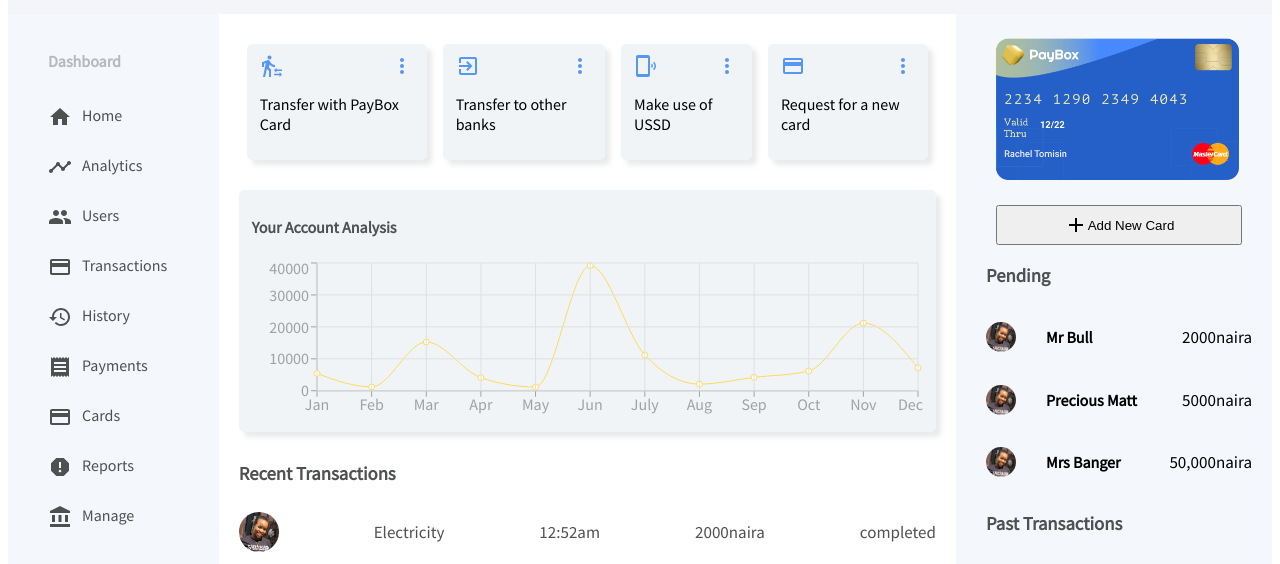
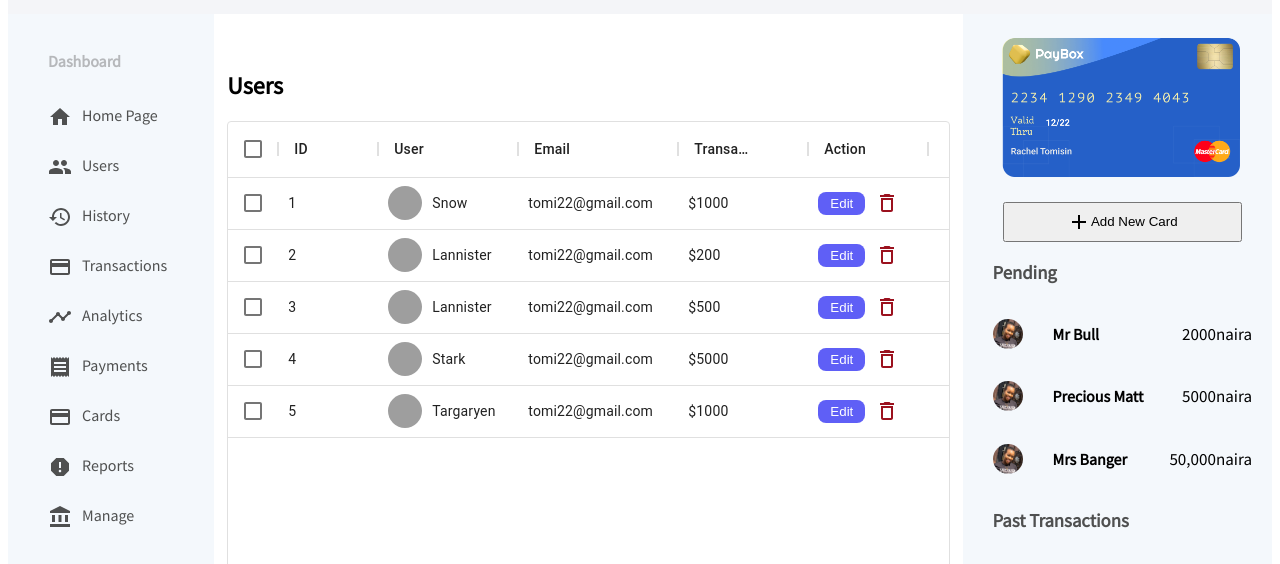
Before and after one commit to Racheal-spec/PayBox-Dashboard, a React (Create React App) app: page /users in a window 1280 px wide. Shown: the part 236-800 px from the top of the page. Built offline with nearby package versions, Linux system fonts and the light colour scheme; grey boxes are pictures that could not be loaded.

Commit message:
Created users page

```diff
--- a/package.json
+++ b/package.json
@@ -4,6 +4,7 @@
   "private": true,
   "dependencies": {
     "@material-ui/core": "^4.12.3",
+    "@material-ui/data-grid": "^4.0.0-alpha.35",
     "@material-ui/icons": "^4.11.2",
     "@testing-library/jest-dom": "^5.11.4",
     "@testing-library/react": "^11.1.0",
--- a/src/App.js
+++ b/src/App.js
@@ -1,10 +1,10 @@
-
 import {BrowserRouter as Router, Switch, Route} from 'react-router-dom';
 import Header from "./Components/Header/Header";
 import Sidebar from "./Components/Sidebar/Sidebar";
 import Home from './Pages/Home/Home';
 import './App.scss';
 import Rightbar from './Components/Rightbar/Rightbar';
+import Users from './Pages/Users/Users';
 
 
 function App() {
@@ -13,13 +13,16 @@
       <Router>
      <Header />
      <div className="container">
-      <Sidebar />
-    <div className="main">
-    <Home />
-    </div>
-
-    <Rightbar />
-
+     <Sidebar />
+      <Switch>
+     <Route exact path="/">
+       <Home />
+     </Route>
+       <Route path="/users">
+         <Users />
+       </Route>
+     </Switch>
+     <Rightbar />
      </div>
      </Router>
     </div>
--- a/src/App.scss
+++ b/src/App.scss
@@ -3,9 +3,6 @@
 body{
     font-family: 'Source Sans Pro', sans-serif;
 }
-    .container{
-        display: flex;
-        .main{
-            flex: 7;
-        }
-    }
+.container{
+    display: flex;
+}
--- a/src/Components/Charts/Charts.js
+++ b/src/Components/Charts/Charts.js
@@ -1,94 +1,18 @@
 import React from 'react';
 import './Charts.scss';
-import { LineChart, Line, XAxis, YAxis, CartesianGrid, Tooltip, Legend, ResponsiveContainer } from 'recharts';
+import { LineChart, Line, XAxis, YAxis, CartesianGrid, Tooltip, ResponsiveContainer } from 'recharts';
+import { dummydata } from '../../DummyData';
 
-function Charts() {
-
-    const data = [
-        {
-          month: 'Jan',
-          uv: 4000,
-          pv: 2400,
-          amt: 5400,
-        },
-        {
-          month: 'Feb',
-          uv: 3000,
-          pv: 1398,
-          amt: 1210,
-        },
-        {
-          month: 'Mar',
-          uv: 2000,
-          pv: 9800,
-          amt: 15290,
-        },
-        {
-          month: 'Apr',
-          uv: 2780,
-          pv: 3908,
-          amt: 4100,
-        },
-        {
-          month: 'May',
-          uv: 1890,
-          pv: 4800,
-          amt: 1181,
-        },
-        {
-            month: 'Jun',
-            uv: 1890,
-            pv: 4800,
-            amt: 39181,
-          },
-          {
-            month: 'July',
-            uv: 1890,
-            pv: 4800,
-            amt: 11181,
-          },
-          {
-            month: 'Aug',
-            uv: 1890,
-            pv: 4800,
-            amt: 2081,
-          },
-          {
-            month: 'Sep',
-            uv: 1890,
-            pv: 4800,
-            amt: 4181,
-          },
-          {
-            month: 'Oct',
-            uv: 1890,
-            pv: 4800,
-            amt: 6181,
-          },
-          {
-            month: 'Nov',
-            uv: 1890,
-            pv: 4800,
-            amt: 21181,
-          },
-          {
-            month: 'Dec',
-            uv: 1890,
-            pv: 4800,
-            amt: 7181,
-          }
-
-    ]
-
+function Charts({title, datakey}) {
 
     return (
         <div className="charts">
-            <h4>Your Account Analysis</h4>
-            <ResponsiveContainer width="100%" aspect={4 / 1}>
-                 <LineChart data={data}>
+            <h4>{title}</h4>
+            <ResponsiveContainer width="100%" aspect={3 / 1}>
+                 <LineChart data={dummydata}>
                      <XAxis dataKey='month' stroke="#a1a1a1" />
-                     <YAxis dataKey='amt' stroke="#a1a1a1" />
-                     <Line dataKey="amt" type="monotone" stroke="#fada5e"/>
+                     <YAxis dataKey={datakey} stroke="#a1a1a1" />
+                     <Line dataKey={datakey} type="monotone" stroke="#f7cd27"/>
                      <Tooltip />
                      <CartesianGrid stroke="#e0dfdf"  />
                  </LineChart>
--- a/src/Components/RecentTransactions/Trans.js
+++ b/src/Components/RecentTransactions/Trans.js
@@ -24,7 +24,7 @@
             <hr />
             <div className="trans-list1">
                 <img src={avatar1} alt="avatar1" />
-                <p>License payment</p>
+                <p>License</p>
                 <p>8:52pm</p>
                 <p>20000naira</p>
                 <p>completed</p>
--- a/src/Components/Sidebar/Sidebar.js
+++ b/src/Components/Sidebar/Sidebar.js
@@ -10,23 +10,23 @@
            <h4>Dashboard</h4>
                  <Link to="/" className="navmenu" >
                  <Home />
-                    <li>Home</li>
+                    <li>Home Page</li>
+                 </Link>
+                 <Link to="/users" className="navmenu">
+                 <People />
+                    <li>Users</li>
                  </Link>
                  <Link to="/" className="navmenu">
-                 <Timeline />
-                    <li>Analytics</li>
-                 </Link>
-                 <Link to="/" className="navmenu">
-                 <People />
-                    <li>Users</li>
+                 <History />
+                    <li>History</li>
                  </Link>
                  <Link to="/" className="navmenu">
                  <Payment />
                     <li>Transactions</li>
                  </Link>
                  <Link to="/" className="navmenu">
-                 <History />
-                    <li>History</li>
+                 <Timeline />
+                    <li>Analytics</li>
                  </Link>
                  <Link to="/" className="navmenu">
                  <Receipt />
--- /dev/null
+++ b/src/DummyData.js
@@ -0,0 +1,107 @@
+
+    export const dummydata = [
+        {
+          month: 'Jan',
+          uv: 4000,
+          pv: 2400,
+          amt: 5400,
+        },
+        {
+          month: 'Feb',
+          uv: 3000,
+          pv: 1398,
+          amt: 1210,
+        },
+        {
+          month: 'Mar',
+          uv: 2000,
+          pv: 9800,
+          amt: 15290,
+        },
+        {
+          month: 'Apr',
+          uv: 2780,
+          pv: 3908,
+          amt: 4100,
+        },
+        {
+          month: 'May',
+          uv: 1890,
+          pv: 4800,
+          amt: 1181,
+        },
+        {
+            month: 'Jun',
+            uv: 1890,
+            pv: 4800,
+            amt: 19181,
+          },
+          {
+            month: 'July',
+            uv: 1890,
+            pv: 4800,
+            amt: 11181,
+          },
+          {
+            month: 'Aug',
+            uv: 1890,
+            pv: 4800,
+            amt: 2081,
+          },
+          {
+            month: 'Sep',
+            uv: 1890,
+            pv: 4800,
+            amt: 4181,
+          },
+          {
+            month: 'Oct',
+            uv: 1890,
+            pv: 4800,
+            amt: 6181,
+          },
+          {
+            month: 'Nov',
+            uv: 1890,
+            pv: 4800,
+            amt: 21181,
+          },
+          {
+            month: 'Dec',
+            uv: 1890,
+            pv: 4800,
+            amt: 7181,
+          }
+
+    ]
+
+    export const userRows = [
+      { id: 1,
+        avatar: "https://images.unsplash.com/photo-1534528741775-53994a69daeb?ixid=MnwxMjA3fDB8MHxwaG90by1wYWdlfHx8fGVufDB8fHx8&ixlib=rb-1.2.1&auto=format&fit=crop&w=700&q=80",
+        user: 'Snow',
+        email: 'tomi22@gmail.com', transaction: '$1000' },
+      { id: 2,
+        avatar: "https://images.unsplash.com/photo-1534528741775-53994a69daeb?ixid=MnwxMjA3fDB8MHxwaG90by1wYWdlfHx8fGVufDB8fHx8&ixlib=rb-1.2.1&auto=format&fit=crop&w=700&q=80",
+        user: 'Lannister', email: 'tomi22@gmail.com', transaction: '$200' },
+      { id: 3,
+        avatar: "https://images.unsplash.com/photo-1534528741775-53994a69daeb?ixid=MnwxMjA3fDB8MHxwaG90by1wYWdlfHx8fGVufDB8fHx8&ixlib=rb-1.2.1&auto=format&fit=crop&w=700&q=80",
+        user: 'Lannister',email: 'tomi22@gmail.com',transaction: '$500'},
+      { id: 4,
+        avatar: "https://images.unsplash.com/photo-1534528741775-53994a69daeb?ixid=MnwxMjA3fDB8MHxwaG90by1wYWdlfHx8fGVufDB8fHx8&ixlib=rb-1.2.1&auto=format&fit=crop&w=700&q=80",
+        user: 'Stark', email: 'tomi22@gmail.com', transaction: '$5000' },
+      { id: 5,
+        avatar: "https://images.unsplash.com/photo-1534528741775-53994a69daeb?ixid=MnwxMjA3fDB8MHxwaG90by1wYWdlfHx8fGVufDB8fHx8&ixlib=rb-1.2.1&auto=format&fit=crop&w=700&q=80",
+        user: 'Targaryen', email: 'tomi22@gmail.com', transaction: '$1000'},
+      { id: 6,
+        avatar: "https://images.unsplash.com/photo-1534528741775-53994a69daeb?ixid=MnwxMjA3fDB8MHxwaG90by1wYWdlfHx8fGVufDB8fHx8&ixlib=rb-1.2.1&auto=format&fit=crop&w=700&q=80",
+        user: 'Melisandre', email: null, transaction: '$50' },
+      { id: 7,
+        avatar: "https://images.unsplash.com/photo-1534528741775-53994a69daeb?ixid=MnwxMjA3fDB8MHxwaG90by1wYWdlfHx8fGVufDB8fHx8&ixlib=rb-1.2.1&auto=format&fit=crop&w=700&q=80",
+        user: 'Clifford',email: 'tomi22@gmail.com', transaction: '$2000' },
+      { id: 8,
+        avatar: "https://images.unsplash.com/photo-1534528741775-53994a69daeb?ixid=MnwxMjA3fDB8MHxwaG90by1wYWdlfHx8fGVufDB8fHx8&ixlib=rb-1.2.1&auto=format&fit=crop&w=700&q=80",
+        user: 'Frances', email: 'tomi22@gmail.com', transaction: '$10000' },
+      { id: 9,
+        avatar: "https://images.unsplash.com/photo-1534528741775-53994a69daeb?ixid=MnwxMjA3fDB8MHxwaG90by1wYWdlfHx8fGVufDB8fHx8&ixlib=rb-1.2.1&auto=format&fit=crop&w=700&q=80",
+        user: 'Roxie', email: 'tomi22@gmail.com', transaction: '$300' },
+    ];
--- a/src/Pages/Home/Home.js
+++ b/src/Pages/Home/Home.js
@@ -8,7 +8,7 @@
     return (
         <div className="home">
             <Card />
-            <Charts />
+            <Charts title="Your Account Analysis" datakey="amt" />
             <Trans />
         </div>
     )
--- a/src/Pages/Home/Home.scss
+++ b/src/Pages/Home/Home.scss
@@ -1,3 +1,6 @@
 .home{
     padding: 30px 20px;
+    display: flex;
+    flex-direction: column;
+    flex: 7;
 }
--- /dev/null
+++ b/src/Pages/Users/Users.js
@@ -0,0 +1,73 @@
+import React, { useState } from 'react';
+import './Users.scss';
+import { DataGrid } from "@material-ui/data-grid";
+import {DeleteOutline} from '@material-ui/icons';
+import {Link} from 'react-router-dom';
+import {userRows} from '../../DummyData';
+
+
+function Users() {
+
+const[data, setData] = useState(userRows);
+
+const handleDel = (id) => {
+  setData(data.filter(items => items.id !== id))
+}
+
+  const columns = [
+    { field: 'id', headerName: 'ID', width: 100 },
+    {
+      field: 'user',
+      headerName: 'User',
+      width: 140,
+      renderCell: (params) => {
+        return(
+          <div className="userlist">
+            <img src={params.row.avatar} alt=""/>
+            {params.row.user}
+          </div>
+        )
+      }
+    },
+    {
+      field: 'email',
+      headerName: 'Email',
+      width: 160
+    },
+    {
+      field: 'transaction',
+      headerName: 'Transaction',
+      width: 130,
+    },
+    {
+      field: 'action',
+      headerName: 'Action',
+      width: 120,
+      renderCell: (params) => {
+        return(
+          <>
+         <Link to= {"/user/" + params.row.id} >
+         <button className="edit-btn" >Edit</button>
+         </Link>
+        <DeleteOutline className="delete-btn" onClick={() => handleDel(params.row.id)} />
+          </>
+        )
+      }
+    }
+  ];
+
+    return (
+        <div className="users">
+            <h2>Users</h2>
+        <DataGrid
+        rows={data}
+        columns={columns}
+        pageSize={5}
+        checkboxSelection
+        disableSelectionOnClick
+      />
+        </div>
+    )
+}
+
+export default Users
--- /dev/null
+++ b/src/Pages/Users/Users.scss
@@ -0,0 +1,31 @@
+.users{
+    padding: 6px 13px;
+    margin: 30px 0;
+    display: flex;
+    flex: 7;
+    flex-direction: column;
+}
+.userlist{
+    display: flex;
+    align-items: center;
+    img{
+        width: 34px;
+        height: 34px;
+        border-radius: 50%;
+        object-fit: cover;
+        margin-right: 10px;
+    }
+}
+.edit-btn{
+  background-color: rgba(68, 68, 245, 0.856);
+  color: white;
+  border: none;
+  border-radius: 8px;
+  cursor: pointer;
+  padding: 4px 12px;
+  margin-right: 10px;
+}
+.delete-btn{
+    color: #9b111e;
+    cursor: pointer;
+}
```
Also changed, not shown: 1 other file (tests, documents, lock files or other folders).
